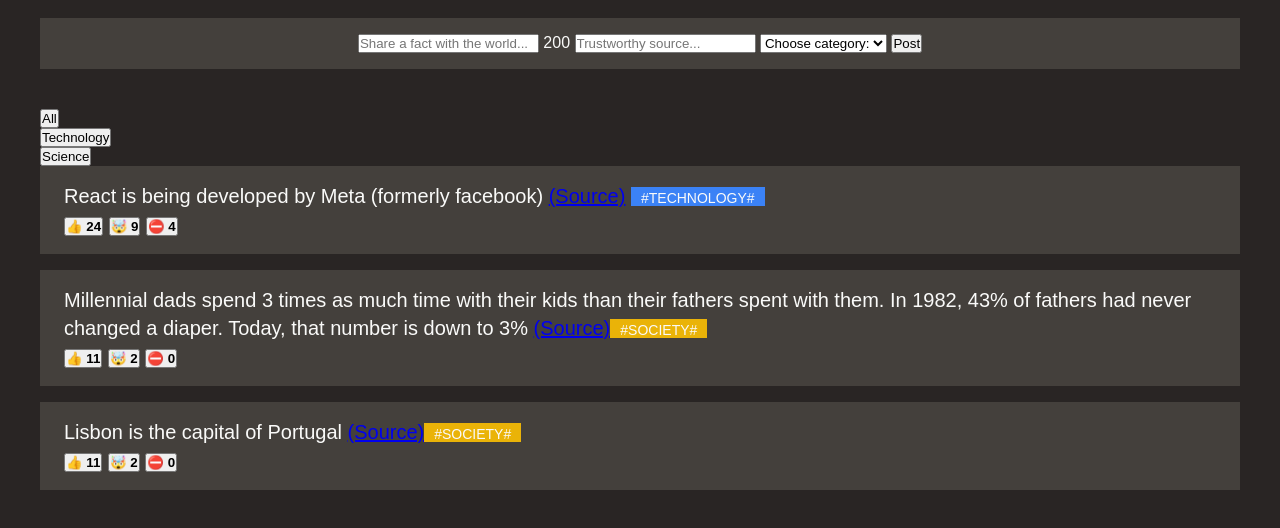
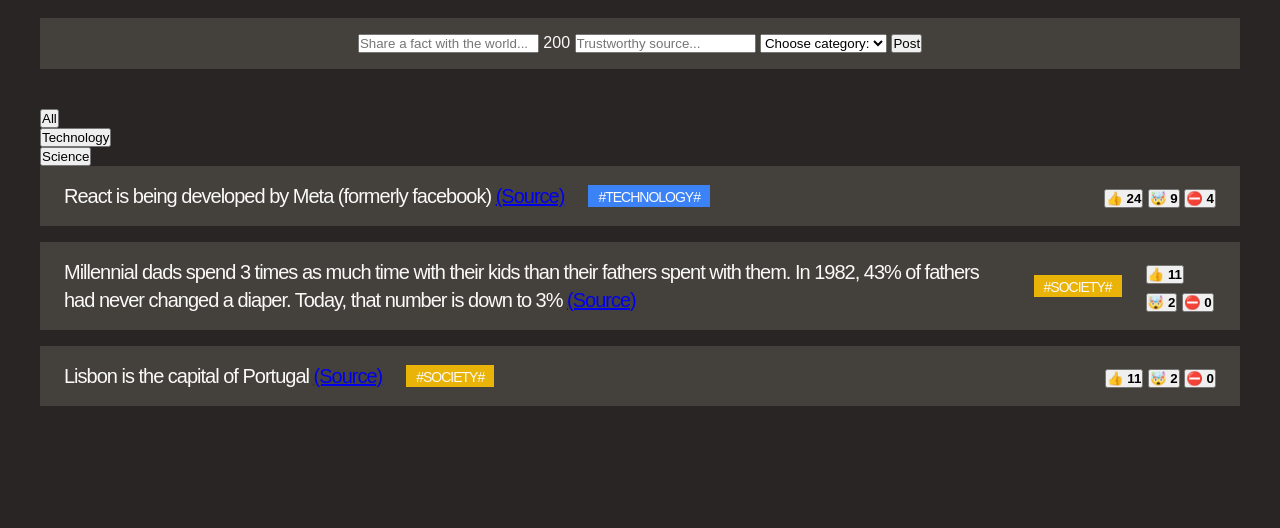
Before and after one commit to ManjotSinghJolly/today-i-learned, a plain HTML site: page index.html in a window 1280 px wide. Shown: the part 130-658 px from the top of the page. Drawn offline with Linux system fonts and the light colour scheme; a web font is replaced by a local one.

Commit message:
Apply styling to facts using flexbox

```diff
--- a/index.html
+++ b/index.html
@@ -44,11 +44,11 @@
             <p>
               React is being developed by Meta (formerly facebook)
               <a href="https://opensource.fb.com/" target="_blank">(Source)</a>
-              <span class="tag" style="background-color: #3b82f6"
-                >#technology#</span
-              >
             </p>
-            <div>
+            <span class="tag" style="background-color: #3b82f6"
+              >#technology#</span
+            >
+            <div class="vote-buttons">
               <button>👍 <strong>24</strong></button>
               <button>🤯 <strong>9</strong></button>
               <button>⛔️ <strong>4</strong></button>
@@ -64,11 +64,10 @@
                 href="https://www.mother.ly/parenting/millennial-dads-spend-more-time-with-their-kids"
                 target="_blank"
                 >(Source)</a
-              ><span class="tag" style="background-color: #eab308"
-                >#society#</span
               >
             </p>
-            <div>
+            <span class="tag" style="background-color: #eab308">#society#</span>
+            <div class="vote-buttons">
               <button>👍 <strong>11</strong></button>
               <button>🤯 <strong>2</strong></button>
               <button>⛔️ <strong>0</strong></button>
@@ -80,11 +79,10 @@
               Lisbon is the capital of Portugal
               <a href="https://en.wikipedia.org/wiki/Lisbon" target="_blank"
                 >(Source)</a
-              ><span class="tag" style="background-color: #eab308"
-                >#society#</span
               >
             </p>
-            <div>
+            <span class="tag" style="background-color: #eab308">#society#</span>
+            <div class="vote-buttons">
               <button>👍 <strong>11</strong></button>
               <button>🤯 <strong>2</strong></button>
               <button>⛔️ <strong>0</strong></button>
--- a/styles.css
+++ b/styles.css
@@ -46,6 +46,10 @@ h1 {
   background-color: #44403c;
   margin-bottom: 16px;
   padding: 16px 24px;
+  letter-spacing: -1px;
+  display: flex;
+  align-items: center;
+  gap: 24px;
 }
 
 .tag {
@@ -57,6 +61,10 @@ h1 {
   padding-right: 10px;
 }
 
+.vote-buttons {
+  margin-left: auto;
+}
+
 ul {
   list-style: none;
 }
```
